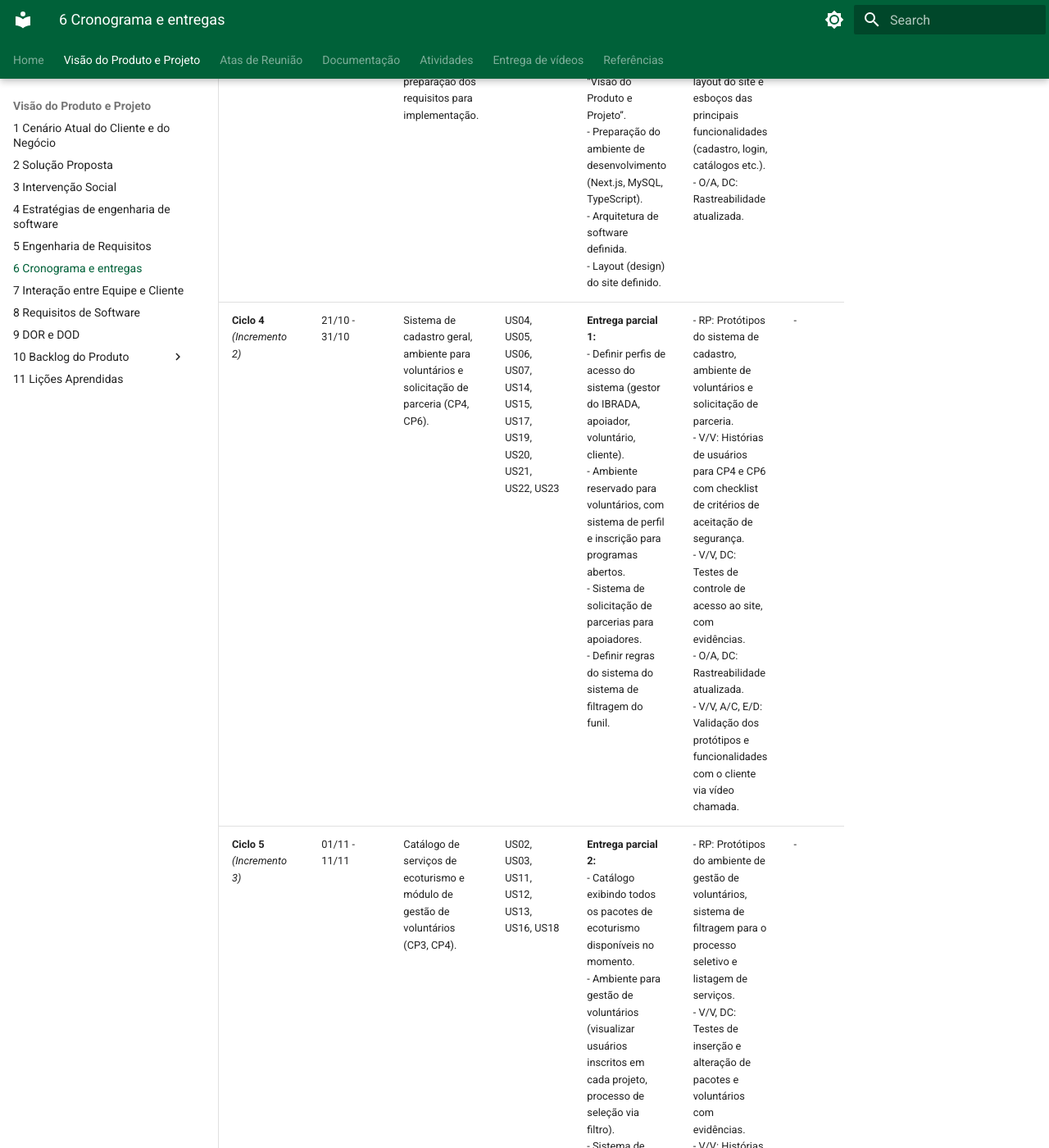
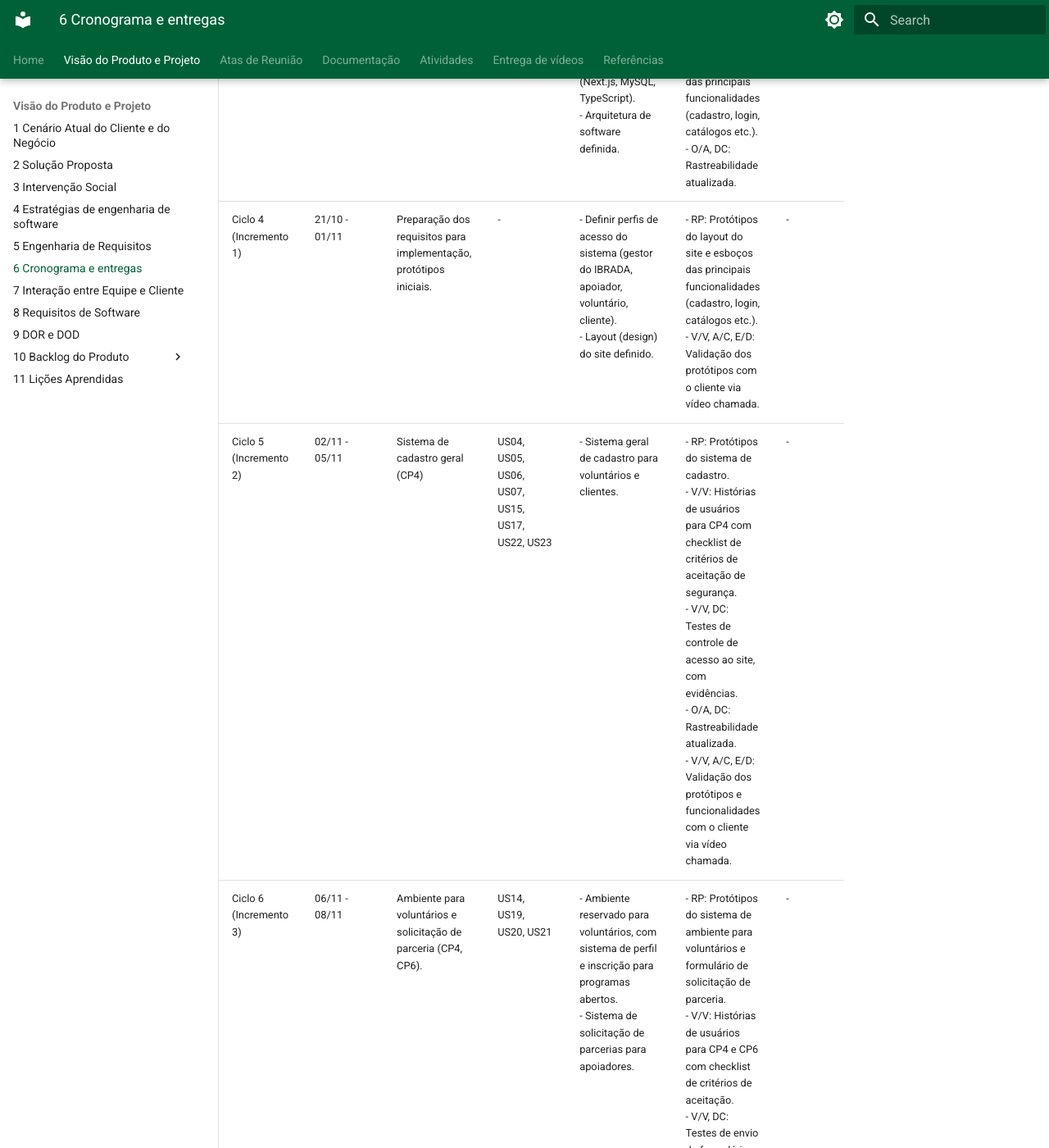
Before and after one commit to mdsreq-fga-unb/REQ-2026.2-T01-IBRADA-NET, an MkDocs documentation site: the page built from docs/documento-visao/6_cronograma.md, in a window 1280 px wide and 1400 px high, scrolled down 1413 px. Shown: the whole window at 82% size. Built offline with MkDocs 1.6.1 and Material for MkDocs 9.7.7, drawn with Linux system fonts in a browser that asks for light colours; some of the changed text lies outside the part shown.

Commit message:
Atualização do cronograma

```diff
--- a/docs/documento-visao/6_cronograma.md
+++ b/docs/documento-visao/6_cronograma.md
@@ -1,13 +1,12 @@
-# Cronograma e Entregas
-
-| Ciclo | Período | Objetivos | Escopo Planejado | Entregas Esperadas | [Atividades de ER](../documentacao/glossario.md#atividades-de-er) e Validações | Marcos Externos |
+| Ciclo | Período | Objetivos | Escopo Planejado | Entregas Esperadas | Atividades de ER e Validações | Marcos Externos |
 | :--- | :--- | :--- | :--- | :--- | :--- | :--- |
-| **Ciclo 1** | 27/08 - 17/09 | Levantamento inicial do cliente e negócio. Criação inicial e refinamento no documento de “Visão do Produto e Projeto”. | - | - Apresentação e validação do produto planejado ao cliente.<br>- Entrega parcial do documento “Visão do Produto e Projeto”.<br>- Entendimento do negócio e necessidades dos stakeholders através da atividade de elicitação. | - [E/D](../documentacao/glossario.md#atividades-de-er): Entrevista com os stakeholders de forma remota para entender as dificuldades atuais, modelos de atuação e expectativas do projeto.<br>- [A/C](../documentacao/glossario.md#atividades-de-er): Revisão da equipe da visão e do escopo do projeto definido. | Entrega da Unidade 1 (08/09/26) |
-| **Ciclo 2** | 18/09 - 09/10 | Definição do escopo do produto. | - | - Requisitos funcionais e não funcionais, MVP, critérios de aceitação (DoD e DoR) e escopo do produto definido.<br>- Validação das características do produto (CPs). | - [V/V](../documentacao/glossario.md#atividades-de-er), A/C, E/D: Entrevistas com os stakeholders para validação das características de produto, funcionalidades planejadas, MVP e Escopo do produto.<br>- [DC](../documentacao/glossario.md#atividades-de-er): Priorização - Matriz 2x2 de priorização (Equipe), incluindo MoSCoW para valor de negócio (Stakeholders).<br>- [O/A](../documentacao/glossario.md#atividades-de-er), DC: Rastreabilidade preliminar de requisitos (OE -> CP -> RF -> US).<br>- V/V, DC: Critérios de aceitação para as características do produto. | - |
-| **Ciclo 3**<br>*(Incremento 1)* | 10/10 - 20/10 | Planejamento técnico e visual do produto, preparação dos requisitos para implementação. | - | - Entrega completa do documento “Visão do Produto e Projeto”.<br>- Preparação do ambiente de desenvolvimento (Next.js, MySQL, TypeScript).<br>- Arquitetura de software definida.<br>- Layout (design) do site definido. | - [RP](../documentacao/glossario.md#atividades-de-er): Protótipos de baixa fidelidade do layout do site e esboços das principais funcionalidades (cadastro, login, catálogos etc.).<br>- O/A, DC: Rastreabilidade atualizada. | Entrega da Unidade 2 (13/10/26) |
-| **Ciclo 4**<br>*(Incremento 2)* | 21/10 - 31/10 | Sistema de cadastro geral, ambiente para voluntários e solicitação de parceria (CP4, CP6). | US04, US05, US06, US07, US14, US15, US17, US19, US20, US21, US22, US23 | **Entrega parcial 1:**<br>- Definir perfis de acesso do sistema (gestor do IBRADA, apoiador, voluntário, cliente).<br>- Ambiente reservado para voluntários, com sistema de perfil e inscrição para programas abertos.<br>- Sistema de solicitação de parcerias para apoiadores.<br>- Definir regras do sistema do sistema de filtragem do funil. | - RP: Protótipos do sistema de cadastro, ambiente de voluntários e solicitação de parceria.<br>- V/V: Histórias de usuários para CP4 e CP6 com checklist de critérios de aceitação de segurança.<br>- V/V, DC: Testes de controle de acesso ao site, com evidências.<br>- O/A, DC: Rastreabilidade atualizada.<br>- V/V, A/C, E/D: Validação dos protótipos e funcionalidades com o cliente via vídeo chamada. | - |
-| **Ciclo 5**<br>*(Incremento 3)* | 01/11 - 11/11 | Catálogo de serviços de ecoturismo e módulo de gestão de voluntários (CP3, CP4). | US02, US03, US11, US12, US13, US16, US18 | **Entrega parcial 2:**<br>- Catálogo exibindo todos os pacotes de ecoturismo disponíveis no momento.<br>- Ambiente para gestão de voluntários (visualizar usuários inscritos em cada projeto, processo de seleção via filtro).<br>- Sistema de gestão de seleção de voluntários com um funil.<br>- Definir regras e dependências do sistema de pagamento. | - RP: Protótipos do ambiente de gestão de voluntários, sistema de filtragem para o processo seletivo e listagem de serviços.<br>- V/V, DC: Testes de inserção e alteração de pacotes e voluntários com evidências.<br>- V/V: Histórias de usuários para CP4 e CP3 com checklist de critérios de aceitação de segurança.<br>- O/A, DC: Rastreabilidade e documentação atualizada.<br>- V/V, A/C, E/D: Validação dos protótipos e funcionalidades com o cliente via vídeo chamada. | - |
-| **Ciclo 6**<br>*(Incremento 4)* | 12/11 - 22/11 | Sistema de triagem de mensagens e módulo transacional (CP3, CP2). | US01, US08, US09, US10 | **Entrega parcial 3:**<br>- Sistema de triagem para identificar o problema do usuário e direcioná-lo de acordo.<br>- Módulo transicional que permite compra de pacotes de ecoturismo disponível direto do site.<br>- Sistema de solicitação de parcerias para apoiadores. | - RP: Protótipos do sistema de ambiente de compra de pacotes de ecoturismo e sistema de triagem de mensagens.<br>- V/V, DC: Testes de segurança e confirmação de transações, com evidências.<br>- V/V: Histórias de usuários para CP3 e CP2 com checklist de critérios de aceitação de segurança.<br>- O/A, DC: Rastreabilidade e documentação atualizada.<br>- V/V, A/C, E/D: Validação dos protótipos e funcionalidades com o cliente via vídeo chamada. | Entrega da Unidade 3 (17/11/26) |
-| **Ciclo 7**<br>*(Fechamento)* | 23/11 - 10/12 | Testes gerais e transição para a organização. | - | **Preparação para transição:**<br>- Verificação e testes de compatibilidade com a hospedagem atual, recuperação e backups.<br>- Configurar o produto de acordo com o sistema de produção da instituição.<br>- Treinamento dos coordenadores do sistema com manual de operação.<br>- Definição de responsabilidade pela manutenção do sistema.<br>**Entrega do Produto Mínimo Viável (MVP):**<br>- Transferência do produto para o site atual do IBRADA. | - V/V, DC: Testes de hospedagem e sistemas de segurança do site com evidências..<br>- V/V, A/C: Apresentação do produto desenvolvido para o cliente.<br>- O/A: Transição operacional (cutover). | Entrega da Unidade 4 (01/12/26) |
-
-*Tabela 6: cronograma do projeto*
+| Ciclo 1 | 27/08 - 17/09 | Levantamento inicial do cliente e negócio. Criação inicial e refinamento no documento de “Visão do Produto e Projeto”. | - | - Apresentação e validação do produto planejado ao cliente.<br>- Entrega parcial do documento “Visão do Produto e Projeto”.<br>- Entendimento do negócio e necessidades dos stakeholders através da atividade de elicitação. | - E/D: Entrevista com os stakeholders de forma remota para entender as dificuldades atuais, modelos de atuação e expectativas do projeto.<br>- A/C: Revisão da equipe da visão e do escopo do projeto definido. | Entrega da Unidade 1 (08/09/26) |
+| Ciclo 2 | 18/09 - 09/10 | Definição do escopo do produto. | - | - Requisitos funcionais e não funcionais, MVP, critérios de aceitação (DoD e DoR) e escopo do produto definido.<br>- Validação das características do produto (CPs). | - V/V, A/C, E/D: Entrevistas com os stakeholders para validação das características de produto, funcionalidades planejadas, MVP e Escopo do produto.<br>- DC: Priorização - Matriz 2x2 de priorização (Equipe), incluindo MoSCoW para valor de negócio (Stakeholders).<br>- O/A, DC: Rastreabilidade preliminar de requisitos (OE -> CP -> RF -> US). | - |
+| Ciclo 3 | 10/10 - 24/10 | Planejamento técnico e visual do produto. | - | - Entrega completa do documento “Visão do Produto e Projeto”.<br>- Preparação do ambiente de desenvolvimento (Next.js, MySQL, TypeScript).<br>- Arquitetura de software definida. | - V/V, DC: Critérios de aceitação para as características do produto.<br>- RP: Protótipos do layout do site e esboços das principais funcionalidades (cadastro, login, catálogos etc.).<br>- O/A, DC: Rastreabilidade atualizada. | Entrega da Unidade 2 (13/10/26) |
+| Ciclo 4<br>(Incremento 1) | 21/10 - 01/11 | Preparação dos requisitos para implementação, protótipos iniciais. | - | - Definir perfis de acesso do sistema (gestor do IBRADA, apoiador, voluntário, cliente).<br>- Layout (design) do site definido. | - RP: Protótipos do layout do site e esboços das principais funcionalidades (cadastro, login, catálogos etc.).<br>- V/V, A/C, E/D: Validação dos protótipos com o cliente via vídeo chamada. | - |
+| Ciclo 5<br>(Incremento 2) | 02/11 - 05/11 | Sistema de cadastro geral (CP4) | US04, US05, US06, US07, US15, US17, US22, US23 | - Sistema geral de cadastro para voluntários e clientes. | - RP: Protótipos do sistema de cadastro.<br>- V/V: Histórias de usuários para CP4 com checklist de critérios de aceitação de segurança.<br>- V/V, DC: Testes de controle de acesso ao site, com evidências.<br>- O/A, DC: Rastreabilidade atualizada.<br>- V/V, A/C, E/D: Validação dos protótipos e funcionalidades com o cliente via vídeo chamada. | - |
+| Ciclo 6<br>(Incremento 3) | 06/11 - 08/11 | Ambiente para voluntários e solicitação de parceria (CP4, CP6). | US14, US19, US20, US21 | - Ambiente reservado para voluntários, com sistema de perfil e inscrição para programas abertos.<br>- Sistema de solicitação de parcerias para apoiadores. | - RP: Protótipos do sistema de ambiente para voluntários e formulário de solicitação de parceria.<br>- V/V: Histórias de usuários para CP4 e CP6 com checklist de critérios de aceitação.<br>- V/V, DC: Testes de envio de formulário e acesso do ambiente, com evidências.<br>- O/A, DC: Rastreabilidade atualizada.<br>- V/V, A/C, E/D: Validação dos protótipos e funcionalidades com o cliente via vídeo chamada. | - |
+| Ciclo 7<br>(Incremento 4) | 09/11 - 13/11 | Catálogos de serviços de ecoturismo e oportunidades de voluntariado (CP3, CP4). | US02, US03, US11, US12, US13 | - Catálogo exibindo todos os pacotes de ecoturismo disponíveis no momento.<br>- Catálogo exibindo todas as oportunidades de voluntariado disponíveis.<br>- Definir regras do sistema do sistema de filtragem do funil. | - RP: Protótipos de listagem de serviços e oportunidades.<br>- V/V, DC: Testes de inserção e alteração de pacotes e voluntários com evidências.<br>- V/V: Histórias de usuários para CP4 e CP3 com checklist de critérios de aceitação de segurança.<br>- O/A, DC: Rastreabilidade e documentação atualizada.<br>- V/V, A/C, E/D: Validação dos protótipos e funcionalidades com o cliente via vídeo chamada. | - |
+| Ciclo 8<br>(Incremento 5) | 14/11 - 18/11 | Módulo de gestão de voluntários e sistema de triagem de mensagens (CP4, CP2). | US16, US18, US01 | - Ambiente para gestão de voluntários (visualizar usuários inscritos em cada projeto, processo de seleção via filtro).<br>- Sistema de gestão de seleção de voluntários com um funil.<br>- Definir regras e dependências do sistema de pagamento.<br>- Sistema de triagem para identificar o problema do usuário e direcioná-lo de acordo. | - RP: Protótipos do ambiente de gestão de voluntários, sistema de filtragem para o processo seletivo e sistema de triagem de mensagens.<br>- V/V, DC: Testes de controle de acesso ao módulo e envio do formulário, com evidências.<br>- V/V: Histórias de usuários para CP4 e CP2 com checklist de critérios de aceitação de segurança.<br>- O/A, DC: Rastreabilidade e documentação atualizada.<br>- V/V, A/C, E/D: Validação dos protótipos e funcionalidades com o cliente via vídeo chamada. | Entrega da Unidade 3 (17/11/26) |
+| Ciclo 9<br>(Incremento 6) | 19/11 - 24/11 | Módulo transacional (CP3). | US08, US09, US10 | - Módulo transicional que permite compra de pacotes de ecoturismo disponível direto do site. | - RP: Protótipos do sistema de ambiente de compra de pacotes de ecoturismo.<br>- V/V, DC: Testes de segurança e confirmação de transações, com evidências.<br>- V/V: Histórias de usuários para CP3 com checklist de critérios de aceitação de segurança.<br>- O/A, DC: Rastreabilidade e documentação atualizada.<br>- V/V, A/C, E/D: Validação dos protótipos e funcionalidades com o cliente via vídeo chamada. | - |
+| Ciclo 10<br>(Cutover) | 24/11 - 10/12 | Testes gerais e transição para a organização. | - | Preparação para transição:<br>- Verificação e testes de compatibilidade com a hospedagem atual, recuperação e backups.<br>- Configurar o produto de acordo com o sistema de produção da instituição.<br>- Treinamento dos coordenadores do sistema com manual de operação.<br>- Definição de responsabilidade pela manutenção do sistema.<br>Entrega do Produto Mínimo Viável (MVP):<br>- Transferência do produto para o site atual do IBRADA. | - V/V, DC: Testes de hospedagem e sistemas de segurança do site com evidências.<br>- V/V, A/C: Apresentação do produto desenvolvido para o cliente.<br>- O/A: Transição operacional (cutover). | Entrega da Unidade 4 (01/12/26) |
```
Also changed, not shown: docs/documento-visao/2_solucao.md (+1 -1 lines).
